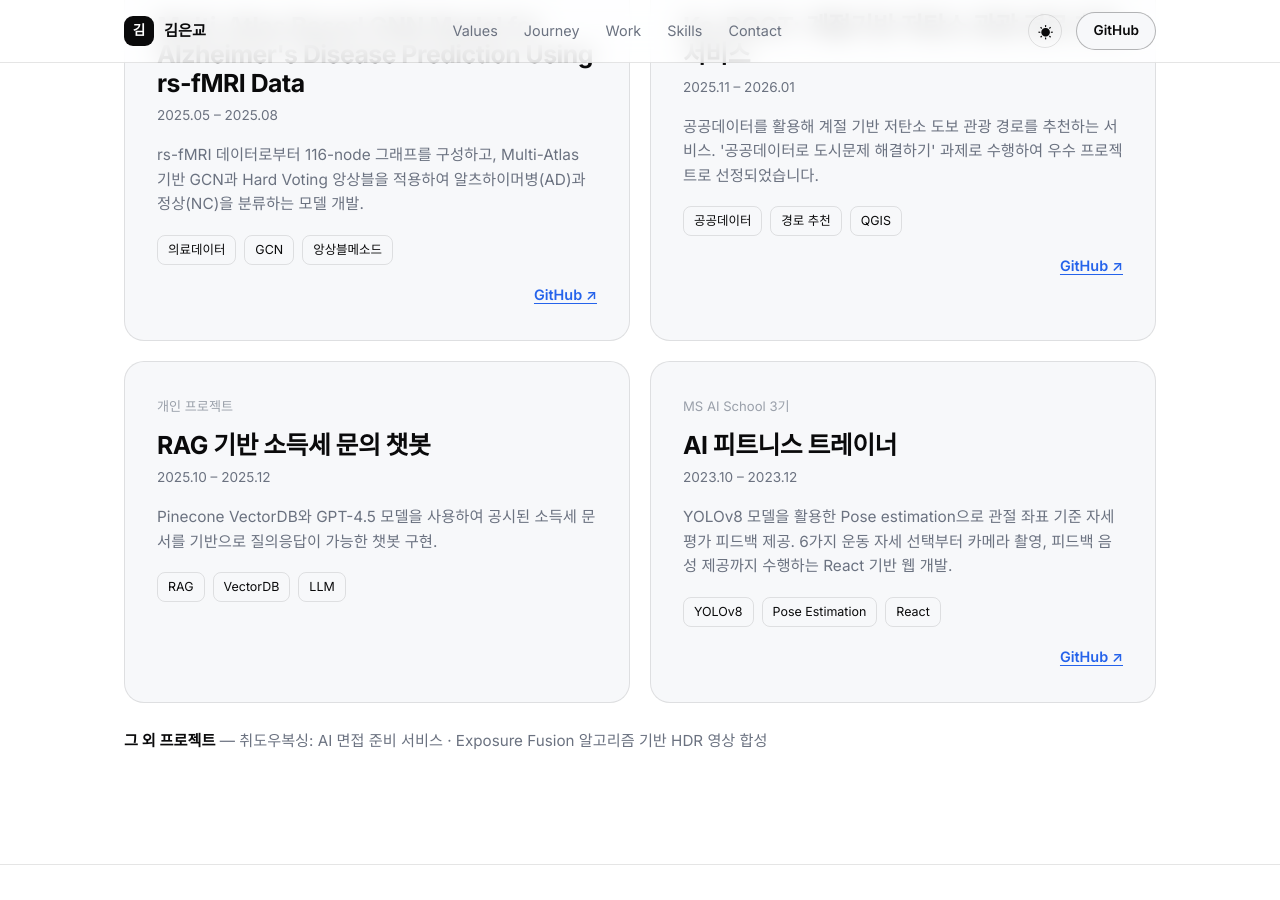
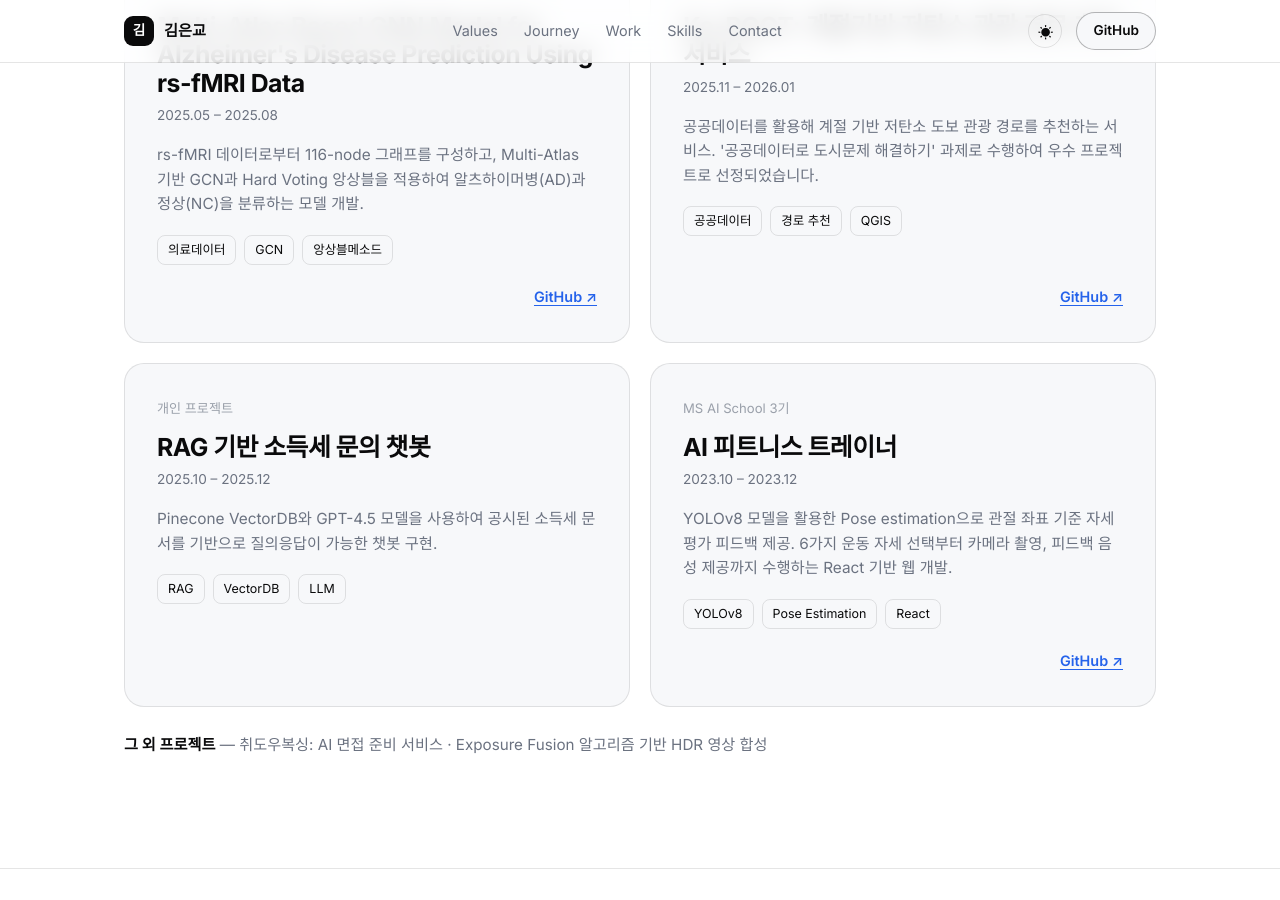
Before and after one commit to 9kyos9/2026portfolio, a Jekyll site: the page built from index.html, in a window 1280 px wide and 900 px high, scrolled down 2731 px. Built offline with Jekyll 4.4.1, drawn with Linux system fonts in a browser that asks for light colours.

Commit message:
Pin project link to card bottom-right corner
Make work cards flex columns and push the GitHub link to the bottom with
margin-top:auto, so it sits in the card's bottom-right corner regardless
of text length (cards in a row share height via the grid).

Co-Authored-By: Claude Opus 4.8 <noreply@anthropic.com>

```diff
--- a/assets/css/style.css
+++ b/assets/css/style.css
@@ -140,6 +140,7 @@ main { display: block; }
 /* ===== Work (projects) ===== */
 .cards-2 { display: grid; grid-template-columns: 1fr 1fr; gap: 20px; }
 .work-card {
+  display: flex; flex-direction: column;
   border: 1px solid var(--border); background: var(--card);
   border-radius: 20px; padding: 34px 32px; transition: background 0.15s ease, transform 0.15s ease;
 }
@@ -153,7 +154,7 @@ main { display: block; }
   font-size: 0.78rem; color: var(--fg); border: 1px solid var(--border);
   border-radius: 8px; padding: 4px 10px; background: transparent;
 }
-.work-links { display: flex; justify-content: flex-end; gap: 18px; margin-top: 18px; }
+.work-links { display: flex; justify-content: flex-end; gap: 18px; margin-top: auto; padding-top: 20px; }
 .work-link { color: var(--accent); font-size: 0.9rem; font-weight: 600; text-decoration: underline; text-underline-offset: 3px; }
 .work-link:hover { text-decoration-thickness: 2px; }
 .work-more { margin-top: 26px; color: var(--muted); font-size: 0.95rem; }
```
